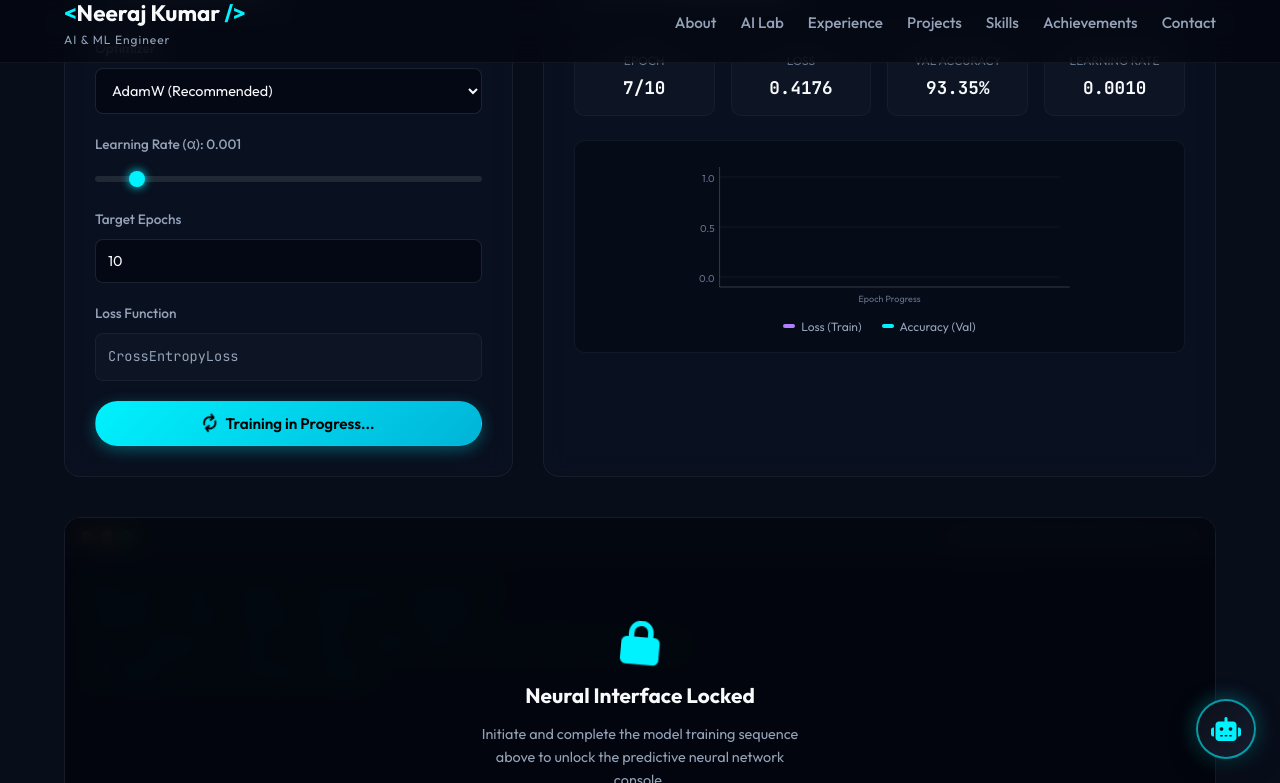
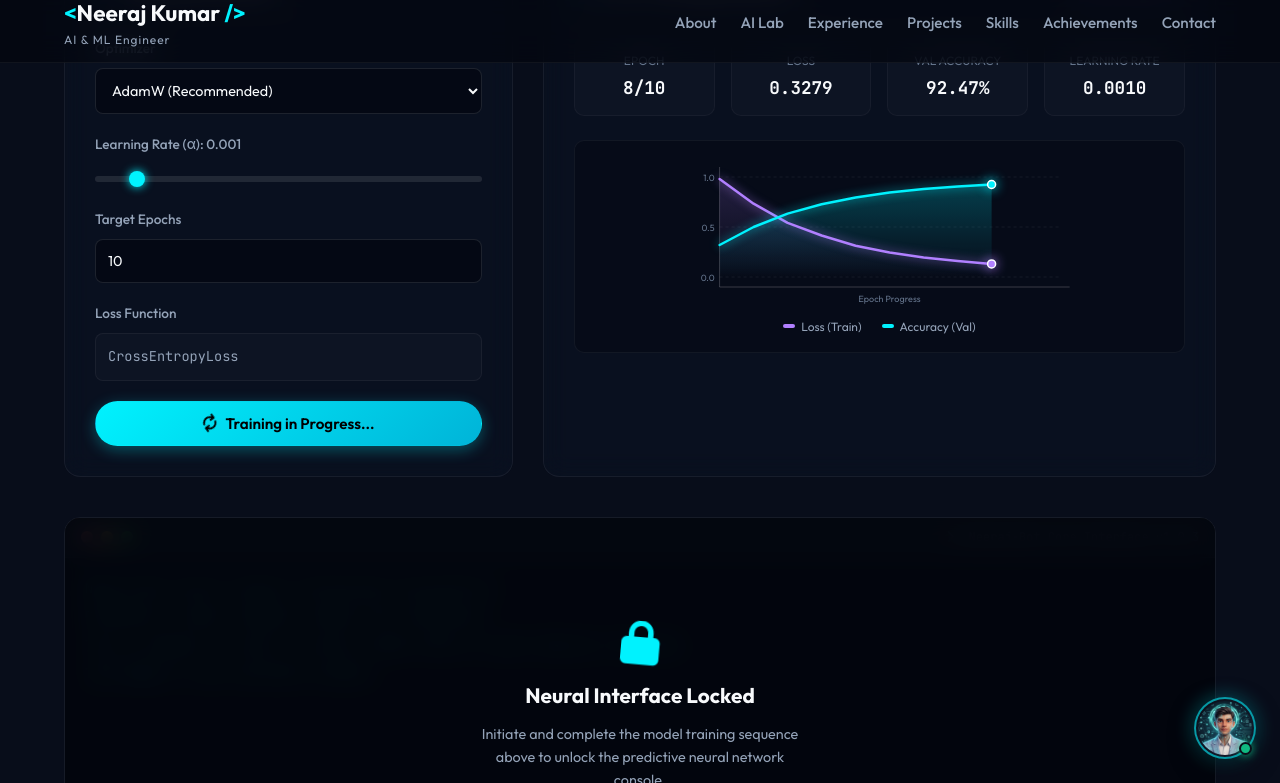
Before and after one commit to jikumarneeraj/Personal-Portfolio, a website: page index.html in a window 1280 px wide. Both pictures are taken after a click on the button "Start Model Training". Shown: the part 1747-2530 px from the top of the page. Drawn offline with Linux system fonts and the light colour scheme.

Commit message:
fet: added chatbot avtar and update bot training graph

```diff
--- a/chatbot.js
+++ b/chatbot.js
@@ -75,9 +75,9 @@
       <!-- Floating Toggle Button -->
       <button id="chatbot-launcher-btn" class="chatbot-launcher" aria-label="Open Neeraj's AI Assistant" title="Chat with Neeraj's AI Assistant">
         <div class="launcher-glow"></div>
-        <div class="launcher-icon">
-          <i class="fa-solid fa-sparkles launcher-sparkle"></i>
-          <i class="fa-solid fa-robot launcher-robot"></i>
+        <div class="launcher-avatar-wrap">
+          <img src="/chatbot-avatar.png" alt="Neeraj AI" class="launcher-avatar-img" />
+          <span class="launcher-online-badge"></span>
         </div>
         <span class="launcher-tooltip">Ask Neeraj's AI</span>
       </button>
@@ -88,7 +88,7 @@
         <div class="chatbot-header">
           <div class="header-info">
             <div class="header-avatar">
-              <i class="fa-solid fa-brain"></i>
+              <img src="/chatbot-avatar.png" alt="Neeraj AI Assistant" class="header-avatar-img" />
               <span class="status-pulse-dot"></span>
             </div>
             <div class="header-titles">
@@ -110,10 +110,9 @@
         <div id="chatbot-messages" class="chatbot-messages">
           <!-- Initial Welcome Message -->
           <div class="chat-msg assistant-msg">
-            <div class="msg-avatar"><i class="fa-solid fa-robot"></i></div>
+            <div class="msg-avatar"><img src="/chatbot-avatar.png" alt="AI" class="msg-avatar-img" /></div>
             <div class="msg-content">
               <p>Hello! I am <strong>Neeraj's AI Assistant</strong>, representing Neeraj Kumar's AI/ML engineering portfolio.</p>
-              <p>Feel free to ask me about his technical skills, machine learning projects, GATE 2026 qualification, or request his resume and contact him directly!</p>
               <div class="msg-quick-actions" id="initial-quick-actions">
                 <button class="quick-chip" data-query="Who is Neeraj?">About Neeraj</button>
                 <button class="quick-chip" data-query="What projects has Neeraj built?">Projects</button>
@@ -197,7 +196,7 @@
       msgWrapper.className = `chat-msg ${role === "user" ? "user-msg" : "assistant-msg"}`;
 
       if (role === "assistant") {
-        let contentHtml = `<div class="msg-avatar"><i class="fa-solid fa-robot"></i></div><div class="msg-content">`;
+        let contentHtml = `<div class="msg-avatar"><img src="/chatbot-avatar.png" alt="AI" class="msg-avatar-img" /></div><div class="msg-content">`;
         contentHtml += `<div class="msg-body">${formatAssistantMessage(text)}</div>`;
 
         // If structured action link exists
@@ -331,7 +330,7 @@
       resetThreadId();
       messagesArea.innerHTML = `
         <div class="chat-msg assistant-msg">
-          <div class="msg-avatar"><i class="fa-solid fa-robot"></i></div>
+          <div class="msg-avatar"><img src="/chatbot-avatar.png" alt="AI" class="msg-avatar-img" /></div>
           <div class="msg-content">
             <p>Conversation reset. How can I help you regarding Neeraj Kumar's portfolio?</p>
             <div class="msg-quick-actions">
--- a/index.html
+++ b/index.html
@@ -67,7 +67,7 @@
         </p>
 
         <div class="hero-ctas">
-          <a href="#ai-lab" class="btn btn-primary"><i class="fa-solid fa-play"></i> Initialize Neeraj-Bot</a>
+          <a href="#ai-lab" class="btn btn-primary"><i class="fa-solid fa-play"></i> Initialize Bot Training</a>
           <a href="#projects" class="btn btn-outline"><i class="fa-solid fa-code"></i> View Projects</a>
         </div>
 
@@ -223,7 +223,7 @@
   <section id="ai-lab" class="section-padding section-alt">
     <div class="container">
       <div class="section-header">
-        <h2 class="section-title">Neeraj-Bot Training Lab</h2>
+        <h2 class="section-title">Bot Training Lab</h2>
         <p class="section-subtitle">Simulate training a neural network model of Neeraj and query his credentials</p>
       </div>
 
@@ -271,15 +271,15 @@
           <div class="metrics-grid">
             <div class="metric-box">
               <span class="metric-label">Epoch</span>
-              <span class="metric-value font-mono" id="metric-epoch">0/10</span>
+              <span class="metric-value font-mono" id="metric-epoch">--/10</span>
             </div>
             <div class="metric-box">
               <span class="metric-label">Loss</span>
-              <span class="metric-value font-mono" id="metric-loss">N/A</span>
+              <span class="metric-value font-mono" id="metric-loss">--</span>
             </div>
             <div class="metric-box">
               <span class="metric-label">Val Accuracy</span>
-              <span class="metric-value font-mono" id="metric-acc">N/A</span>
+              <span class="metric-value font-mono" id="metric-acc">--</span>
             </div>
             <div class="metric-box">
               <span class="metric-label">Learning Rate</span>
@@ -289,25 +289,48 @@
 
           <div class="chart-container">
             <svg id="training-chart" viewBox="0 0 400 150">
+              <defs>
+                <linearGradient id="grad-acc" x1="0" y1="0" x2="0" y2="1">
+                  <stop offset="0%" stop-color="#00f2fe" stop-opacity="0.28" />
+                  <stop offset="100%" stop-color="#00f2fe" stop-opacity="0.0" />
+                </linearGradient>
+                <linearGradient id="grad-loss" x1="0" y1="0" x2="0" y2="1">
+                  <stop offset="0%" stop-color="#b180ff" stop-opacity="0.22" />
+                  <stop offset="100%" stop-color="#b180ff" stop-opacity="0.0" />
+                </linearGradient>
+              </defs>
+
               <!-- Y-Axis grids -->
-              <line x1="40" y1="20" x2="380" y2="20" stroke="rgba(255,255,255,0.05)" />
-              <line x1="40" y1="70" x2="380" y2="70" stroke="rgba(255,255,255,0.05)" />
-              <line x1="40" y1="120" x2="380" y2="120" stroke="rgba(255,255,255,0.05)" />
+              <line x1="40" y1="20" x2="380" y2="20" stroke="rgba(255,255,255,0.06)" stroke-dasharray="3,3" />
+              <line x1="40" y1="70" x2="380" y2="70" stroke="rgba(255,255,255,0.06)" stroke-dasharray="3,3" />
+              <line x1="40" y1="120" x2="380" y2="120" stroke="rgba(255,255,255,0.06)" stroke-dasharray="3,3" />
 
               <!-- Axes -->
               <line x1="40" y1="10" x2="40" y2="130" stroke="rgba(255,255,255,0.2)" />
               <line x1="40" y1="130" x2="390" y2="130" stroke="rgba(255,255,255,0.2)" />
 
               <!-- Labels -->
-              <text x="35" y="25" fill="#64748b" font-size="10" text-anchor="end">1.0</text>
-              <text x="35" y="75" fill="#64748b" font-size="10" text-anchor="end">0.5</text>
-              <text x="35" y="125" fill="#64748b" font-size="10" text-anchor="end">0.0</text>
+              <text x="35" y="24" fill="#64748b" font-size="9" text-anchor="end">1.0</text>
+              <text x="35" y="74" fill="#64748b" font-size="9" text-anchor="end">0.5</text>
+              <text x="35" y="124" fill="#64748b" font-size="9" text-anchor="end">0.0</text>
               <text x="210" y="145" fill="#64748b" font-size="9" text-anchor="middle">Epoch Progress</text>
 
+              <!-- Shaded Areas -->
+              <path id="area-loss" d="" fill="url(#grad-loss)" opacity="0.8" />
+              <path id="area-acc" d="" fill="url(#grad-acc)" opacity="0.8" />
+
               <!-- Plot Lines -->
-              <path id="path-loss" d="" fill="none" stroke="#7000ff" stroke-width="2" stroke-dasharray="1000" stroke-dashoffset="1000" />
-              <path id="path-acc" d="" fill="none" stroke="#00f2fe" stroke-width="2" stroke-dasharray="1000" stroke-dashoffset="1000" />
+              <path id="path-loss" d="" fill="none" stroke="#b180ff" stroke-width="2.5" stroke-linecap="round" stroke-linejoin="round" />
+              <path id="path-acc" d="" fill="none" stroke="#00f2fe" stroke-width="2.5" stroke-linecap="round" stroke-linejoin="round" />
+
+              <!-- Endpoint Glowing Indicators -->
+              <circle id="dot-loss" cx="0" cy="0" r="4" fill="#b180ff" stroke="#ffffff" stroke-width="1.5" style="display: none;" />
+              <circle id="dot-acc" cx="0" cy="0" r="4" fill="#00f2fe" stroke="#ffffff" stroke-width="1.5" style="display: none;" />
             </svg>
+            <div id="chart-idle-overlay" class="chart-idle-overlay">
+              <i class="fa-solid fa-play-circle text-accent"></i>
+              <span>Click "Start Model Training" to begin live analytics</span>
+            </div>
             <div class="chart-legend">
               <span class="legend-item"><span class="legend-color color-loss"></span> Loss (Train)</span>
               <span class="legend-item"><span class="legend-color color-acc"></span> Accuracy (Val)</span>
--- a/script.js
+++ b/script.js
@@ -118,6 +118,11 @@ document.addEventListener("DOMContentLoaded", () => {
 
   const pathLoss = document.getElementById("path-loss");
   const pathAcc = document.getElementById("path-acc");
+  const areaLoss = document.getElementById("area-loss");
+  const areaAcc = document.getElementById("area-acc");
+  const dotLoss = document.getElementById("dot-loss");
+  const dotAcc = document.getElementById("dot-acc");
+  const chartIdleOverlay = document.getElementById("chart-idle-overlay");
 
   // Neural Console / Terminal elements
   const neuralInterface = document.getElementById("neural-interface");
@@ -272,10 +277,30 @@ document.addEventListener("DOMContentLoaded", () => {
     lrVal.textContent = parseFloat(e.target.value).toFixed(4);
   });
 
+  // Initialize idle state (no pre-baked analytics until user starts training)
+  function initIdleAnalytics() {
+    if (metricLoss) metricLoss.textContent = "--";
+    if (metricAcc) metricAcc.textContent = "--";
+    if (metricEpoch) metricEpoch.textContent = "--/10";
+    if (pathLoss) pathLoss.setAttribute("d", "");
+    if (pathAcc) pathAcc.setAttribute("d", "");
+    if (areaLoss) areaLoss.setAttribute("d", "");
+    if (areaAcc) areaAcc.setAttribute("d", "");
+    if (dotLoss) dotLoss.style.display = "none";
+    if (dotAcc) dotAcc.style.display = "none";
+    if (chartIdleOverlay) chartIdleOverlay.classList.remove("hidden");
+  }
+  initIdleAnalytics();
+
   let isTraining = false;
 
   btnTrain.addEventListener("click", async () => {
     if (isTraining) return;
+
+    // Hide idle placeholder overlay
+    if (chartIdleOverlay) chartIdleOverlay.classList.add("hidden");
+    pathLoss.style.opacity = "1";
+    pathAcc.style.opacity = "1";
 
     isTraining = true;
     btnTrain.disabled = true;
@@ -304,13 +329,16 @@ document.addEventListener("DOMContentLoaded", () => {
     // Reset charts paths
     pathLoss.setAttribute("d", "");
     pathAcc.setAttribute("d", "");
+    if (areaLoss) areaLoss.setAttribute("d", "");
+    if (areaAcc) areaAcc.setAttribute("d", "");
+    if (dotLoss) dotLoss.style.display = "none";
+    if (dotAcc) dotAcc.style.display = "none";
 
-    // Training progression calculations
-    const lossPoints = [];
-    const accPoints = [];
-
-    let currentLoss = 2.45; // Start with high loss
-    let currentAcc = 0.32;  // Start with low accuracy (random guessing)
+    // Target final values requested: Accuracy 97.65% (0.9765) and Loss 0.1500
+    const TARGET_FINAL_LOSS = 0.1500;
+    const TARGET_FINAL_ACC = 0.9765;
+    const INITIAL_LOSS = 2.4500;
+    const INITIAL_ACC = 0.3200;
 
     // Chart Dimensions
     // SVG viewBox: 0 0 400 150
@@ -321,31 +349,40 @@ document.addEventListener("DOMContentLoaded", () => {
     const startY = 120; // Bottom (Y=120 corresponds to value 0.0, Y=20 corresponds to value 1.0)
 
     function mapValueToY(val, maxVal = 1.0) {
-      // Linear mapping to chart Y space [20, 120]
-      // val = 0 -> Y = 120
-      // val = maxVal -> Y = 20
       const ratio = Math.min(Math.max(val / maxVal, 0), 1);
       return startY - (ratio * chartHeight);
     }
 
+    // Baseline initial points (Epoch 0 / baseline state)
+    const lossPoints = [{ x: startX, y: mapValueToY(INITIAL_LOSS, 2.5) }];
+    const accPoints = [{ x: startX, y: mapValueToY(INITIAL_ACC, 1.0) }];
+
+    let currentLoss = INITIAL_LOSS;
+    let currentAcc = INITIAL_ACC;
+
     // Run epochs simulation
     for (let epoch = 1; epoch <= targetEpochs; epoch++) {
       // Simulate epoch step duration
-      await new Promise(resolve => setTimeout(resolve, 400));
+      await new Promise(resolve => setTimeout(resolve, 320));
 
-      // Calculate learning convergence behavior
-      // Higher learning rates converge faster but can fluctuate
-      const rateFactor = lr * 250;
-      const noise = (Math.random() - 0.5) * 0.08;
+      const progress = epoch / targetEpochs;
 
-      // Compute Loss decrease
-      currentLoss = currentLoss - (currentLoss * (0.22 + noise * 0.1) * (1 + rateFactor * 0.05));
-      if (currentLoss < 0.05) currentLoss = 0.05;
+      if (epoch === targetEpochs) {
+        // Guaranteed exact match to user specification on convergence
+        currentLoss = TARGET_FINAL_LOSS;
+        currentAcc = TARGET_FINAL_ACC;
+      } else {
+        // Smooth logarithmic / exponential progression toward target with natural training jitter
+        const expFactor = 1 - Math.exp(-3.2 * progress);
+        const noiseLoss = (Math.random() - 0.48) * 0.03 * (1 - progress);
+        const noiseAcc = (Math.random() - 0.52) * 0.015 * (1 - progress);
 
-      // Compute Val Accuracy increase
-      const remainingAcc = 1.0 - currentAcc;
-      currentAcc = currentAcc + (remainingAcc * (0.28 + noise * 0.08) * (1 + rateFactor * 0.03));
-      if (currentAcc > 0.998) currentAcc = 0.998;
+        currentLoss = INITIAL_LOSS - (INITIAL_LOSS - TARGET_FINAL_LOSS) * expFactor + noiseLoss;
+        currentAcc = INITIAL_ACC + (TARGET_FINAL_ACC - INITIAL_ACC) * expFactor + noiseAcc;
+
+        if (currentLoss < TARGET_FINAL_LOSS) currentLoss = TARGET_FINAL_LOSS + 0.01;
+        if (currentAcc > TARGET_FINAL_ACC) currentAcc = TARGET_FINAL_ACC - 0.005;
+      }
 
       // UI updates
       metricEpoch.textContent = `${epoch}/${targetEpochs}`;
@@ -353,27 +390,46 @@ document.addEventListener("DOMContentLoaded", () => {
       metricAcc.textContent = `${(currentAcc * 100).toFixed(2)}%`;
 
       // Map coordinates
-      const x = startX + ((epoch - 1) / (targetEpochs - 1)) * chartWidth;
-
-      // Map Loss (max value of 2.5)
+      const x = startX + progress * chartWidth;
       const lossY = mapValueToY(currentLoss, 2.5);
-      // Map Accuracy (max value of 1.0)
       const accY = mapValueToY(currentAcc, 1.0);
 
       lossPoints.push({ x, y: lossY });
       accPoints.push({ x, y: accY });
 
-      // Rebuild paths
-      let dLoss = `M ${lossPoints[0].x} ${lossPoints[0].y}`;
-      let dAcc = `M ${accPoints[0].x} ${accPoints[0].y}`;
+      // Rebuild paths smoothly
+      let dLoss = `M ${lossPoints[0].x.toFixed(1)} ${lossPoints[0].y.toFixed(1)}`;
+      let dAcc = `M ${accPoints[0].x.toFixed(1)} ${accPoints[0].y.toFixed(1)}`;
 
       for (let i = 1; i < lossPoints.length; i++) {
-        dLoss += ` L ${lossPoints[i].x} ${lossPoints[i].y}`;
-        dAcc += ` L ${accPoints[i].x} ${accPoints[i].y}`;
+        dLoss += ` L ${lossPoints[i].x.toFixed(1)} ${lossPoints[i].y.toFixed(1)}`;
+        dAcc += ` L ${accPoints[i].x.toFixed(1)} ${accPoints[i].y.toFixed(1)}`;
       }
 
       pathLoss.setAttribute("d", dLoss);
       pathAcc.setAttribute("d", dAcc);
+
+      // Update area fills
+      if (areaLoss) {
+        const areaLossD = `${dLoss} L ${x.toFixed(1)} ${startY} L ${startX} ${startY} Z`;
+        areaLoss.setAttribute("d", areaLossD);
+      }
+      if (areaAcc) {
+        const areaAccD = `${dAcc} L ${x.toFixed(1)} ${startY} L ${startX} ${startY} Z`;
+        areaAcc.setAttribute("d", areaAccD);
+      }
+
+      // Update indicator dots
+      if (dotLoss) {
+        dotLoss.setAttribute("cx", x.toFixed(1));
+        dotLoss.setAttribute("cy", lossY.toFixed(1));
+        dotLoss.style.display = "block";
+      }
+      if (dotAcc) {
+        dotAcc.setAttribute("cx", x.toFixed(1));
+        dotAcc.setAttribute("cy", accY.toFixed(1));
+        dotAcc.style.display = "block";
+      }
     }
 
     // Training Complete
@@ -384,7 +440,7 @@ document.addEventListener("DOMContentLoaded", () => {
     isTraining = false;
 
     // Unlock neural interface console
-    unlockTerminal(optimizer, targetEpochs, lr, currentAcc, currentLoss);
+    unlockTerminal(optimizer, targetEpochs, lr, TARGET_FINAL_ACC, TARGET_FINAL_LOSS);
   });
 
   // ==========================================
--- a/style.css
+++ b/style.css
@@ -875,16 +875,77 @@ input[type="range"]::-webkit-slider-thumb:hover {
 
 /* SVG Chart styling */
 .chart-container {
+  position: relative;
   background: rgba(3, 6, 15, 0.4);
   border: 1px solid rgba(255, 255, 255, 0.05);
   border-radius: 10px;
   padding: 16px;
 }
 
+.chart-idle-overlay {
+  position: absolute;
+  top: 16px;
+  left: 16px;
+  right: 16px;
+  height: 150px;
+  display: flex;
+  flex-direction: column;
+  align-items: center;
+  justify-content: center;
+  gap: 8px;
+  background: rgba(3, 6, 15, 0.6);
+  backdrop-filter: blur(2px);
+  -webkit-backdrop-filter: blur(2px);
+  border-radius: 8px;
+  color: var(--text-muted);
+  font-size: 0.82rem;
+  pointer-events: none;
+  transition: opacity 0.3s ease;
+  z-index: 5;
+}
+
+.chart-idle-overlay i {
+  font-size: 1.5rem;
+  color: var(--accent-primary);
+  animation: pulse-glow 2s infinite alternate;
+}
+
+.chart-idle-overlay.hidden {
+  opacity: 0;
+  pointer-events: none;
+}
+
 #training-chart {
   width: 100%;
   height: 150px;
   display: block;
+}
+
+#path-loss {
+  stroke: #b180ff;
+  filter: drop-shadow(0 0 5px rgba(177, 128, 255, 0.7));
+  transition: d 0.25s ease-out;
+}
+
+#path-acc {
+  stroke: #00f2fe;
+  filter: drop-shadow(0 0 5px rgba(0, 242, 254, 0.7));
+  transition: d 0.25s ease-out;
+}
+
+#dot-loss {
+  filter: drop-shadow(0 0 6px #b180ff);
+  transition: cx 0.25s ease-out, cy 0.25s ease-out;
+}
+
+#dot-acc {
+  filter: drop-shadow(0 0 6px #00f2fe);
+  transition: cx 0.25s ease-out, cy 0.25s ease-out;
+}
+
+#area-loss,
+#area-acc {
+  transition: d 0.25s ease-out;
 }
 
 .chart-legend {
@@ -1909,12 +1970,12 @@ footer {
 /* Floating Launcher Button */
 .chatbot-launcher {
   position: relative;
-  width: 60px;
-  height: 60px;
+  width: 62px;
+  height: 62px;
   border-radius: 50%;
   background: linear-gradient(135deg, #0b0f19 0%, #151c2e 100%);
   border: 2px solid rgba(0, 242, 254, 0.6);
-  color: #00f2fe;
+  padding: 2px;
   cursor: pointer;
   box-shadow: 0 8px 24px rgba(0, 0, 0, 0.5), 0 0 20px rgba(0, 242, 254, 0.35);
   display: flex;
@@ -1927,7 +1988,7 @@ footer {
 .chatbot-launcher:hover {
   transform: scale(1.08) translateY(-2px);
   border-color: #00f2fe;
-  box-shadow: 0 12px 30px rgba(0, 0, 0, 0.6), 0 0 30px rgba(0, 242, 254, 0.55);
+  box-shadow: 0 12px 30px rgba(0, 0, 0, 0.6), 0 0 30px rgba(0, 242, 254, 0.65);
 }
 
 .chatbot-launcher.active {
@@ -1936,21 +1997,35 @@ footer {
   box-shadow: 0 4px 15px rgba(177, 128, 255, 0.4);
 }
 
-.launcher-icon {
+.launcher-avatar-wrap {
   position: relative;
+  width: 100%;
+  height: 100%;
+  border-radius: 50%;
+  overflow: visible;
   display: flex;
   align-items: center;
   justify-content: center;
-  font-size: 1.5rem;
-}
-
-.launcher-sparkle {
+}
+
+.launcher-avatar-img {
+  width: 100%;
+  height: 100%;
+  object-fit: cover;
+  border-radius: 50%;
+  display: block;
+}
+
+.launcher-online-badge {
   position: absolute;
-  top: -8px;
-  right: -8px;
-  font-size: 0.75rem;
-  color: #00f2fe;
-  animation: pulseGlow 2s infinite ease-in-out;
+  bottom: 0px;
+  right: 0px;
+  width: 13px;
+  height: 13px;
+  border-radius: 50%;
+  background: #10b981;
+  border: 2px solid #0b0f19;
+  box-shadow: 0 0 8px #10b981;
 }
 
 .launcher-tooltip {
@@ -2024,16 +2099,24 @@ footer {
 
 .header-avatar {
   position: relative;
-  width: 38px;
-  height: 38px;
+  width: 40px;
+  height: 40px;
+  border-radius: 12px;
+  background: rgba(11, 15, 25, 0.8);
+  border: 1.5px solid rgba(0, 242, 254, 0.5);
+  box-shadow: 0 0 12px rgba(0, 242, 254, 0.25);
+  display: flex;
+  align-items: center;
+  justify-content: center;
+  flex-shrink: 0;
+}
+
+.header-avatar-img {
+  width: 100%;
+  height: 100%;
+  object-fit: cover;
   border-radius: 10px;
-  background: linear-gradient(135deg, rgba(0, 242, 254, 0.2), rgba(177, 128, 255, 0.2));
-  border: 1px solid rgba(0, 242, 254, 0.4);
-  display: flex;
-  align-items: center;
-  justify-content: center;
-  color: #00f2fe;
-  font-size: 1.15rem;
+  display: block;
 }
 
 .status-pulse-dot {
@@ -2151,11 +2234,11 @@ footer {
 }
 
 .msg-avatar {
-  width: 28px;
-  height: 28px;
-  border-radius: 8px;
-  background: rgba(0, 242, 254, 0.15);
-  border: 1px solid rgba(0, 242, 254, 0.3);
+  width: 32px;
+  height: 32px;
+  border-radius: 9px;
+  background: rgba(11, 15, 25, 0.8);
+  border: 1px solid rgba(0, 242, 254, 0.4);
   display: flex;
   align-items: center;
   justify-content: center;
@@ -2163,6 +2246,15 @@ footer {
   font-size: 0.85rem;
   flex-shrink: 0;
   margin-top: 2px;
+  overflow: hidden;
+}
+
+.msg-avatar-img {
+  width: 100%;
+  height: 100%;
+  object-fit: cover;
+  border-radius: 8px;
+  display: block;
 }
 
 .msg-content {
```
Also changed, not shown: chatbot-avatar.png (added), public/chatbot-avatar.png (added).
